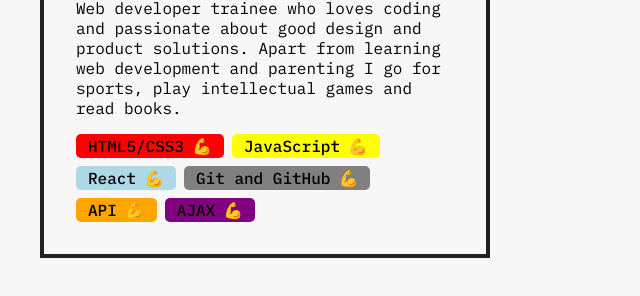
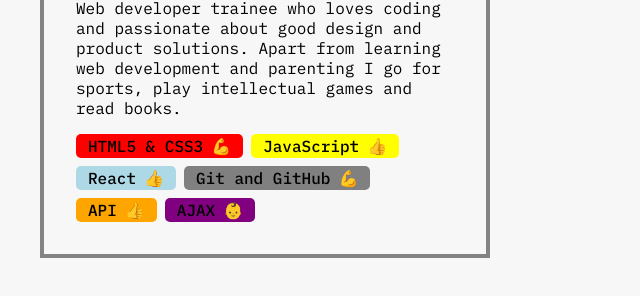
Before and after one commit to newPerson-tech/profile-card-react, a React app: page / in a window 1280 px wide. Shown: the part 712-1008 px from the top of the page, without its empty margins (0-640 px from the left). Built offline with nearby package versions, Linux system fonts and the light colour scheme.

Commit message:
image issue fixed

```diff
--- a/src/index.js
+++ b/src/index.js
@@ -37,12 +37,12 @@
 function SkillList() {
   return (
     <div className="skill-list">
-      <Skill skill="HTML5/CSS3" emoji="💪" color="red" />
-      <Skill skill="JavaScript" emoji="💪" color="yellow" />
-      <Skill skill="React" emoji="💪" color="lightblue" />
+      <Skill skill="HTML5 & CSS3" emoji="💪" color="red" />
+      <Skill skill="JavaScript" emoji="👍" color="yellow" />
+      <Skill skill="React" emoji="👍" color="lightblue" />
       <Skill skill="Git and GitHub" emoji="💪" color="grey" />
-      <Skill skill="API" emoji="💪" color="orange" />
-      <Skill skill="AJAX" emoji="💪" color="purple" />
+      <Skill skill="API" emoji="👍" color="orange" />
+      <Skill skill="AJAX" emoji="👶" color="purple" />
     </div>
   );
 }
--- a/src/styles.css
+++ b/src/styles.css
@@ -18,7 +18,7 @@
 .card {
   width: 450px;
   margin: 40px;
-  border: 4px solid #222;
+  border: 4px solid #848282;
 }
 
 .card::after {
```
